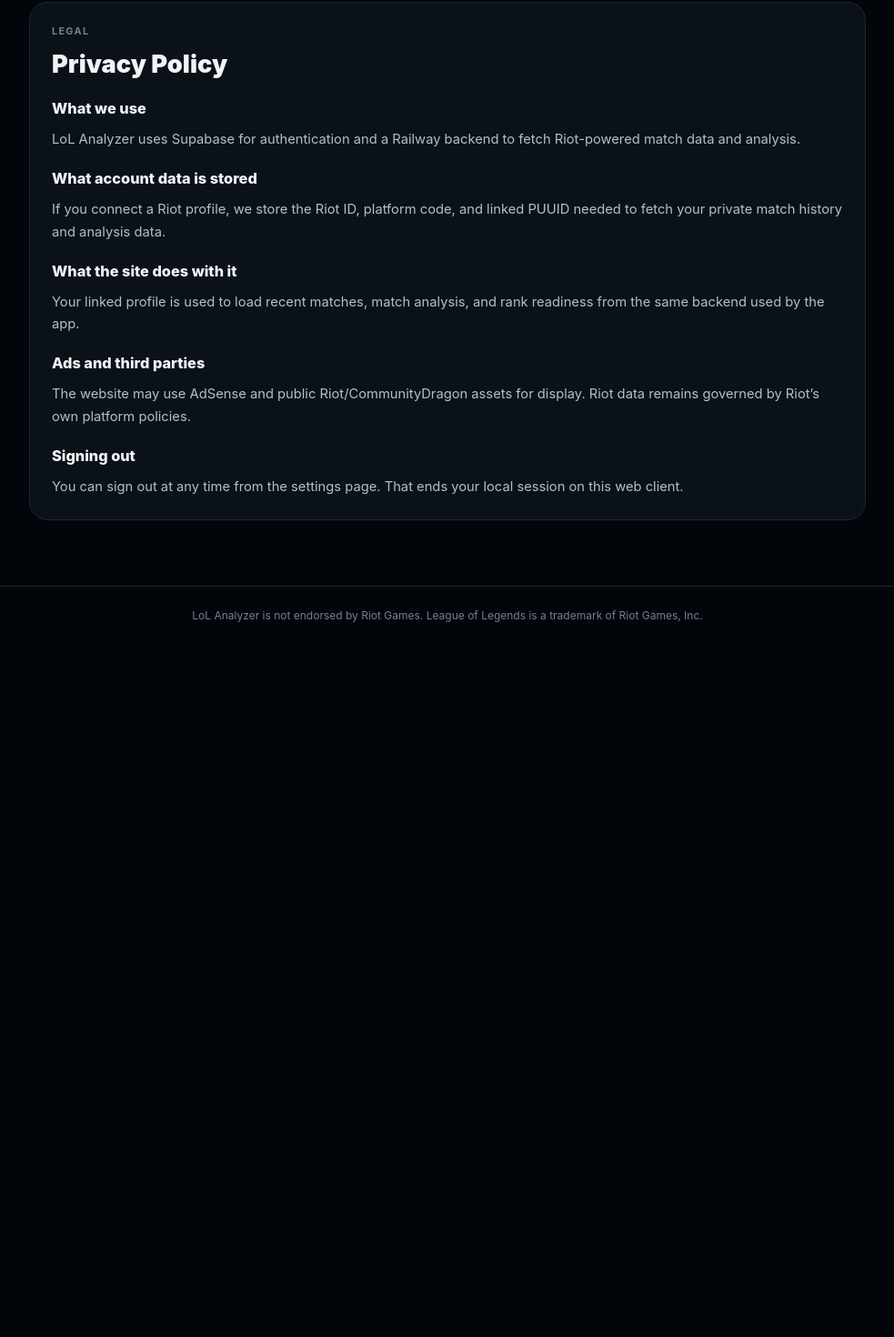
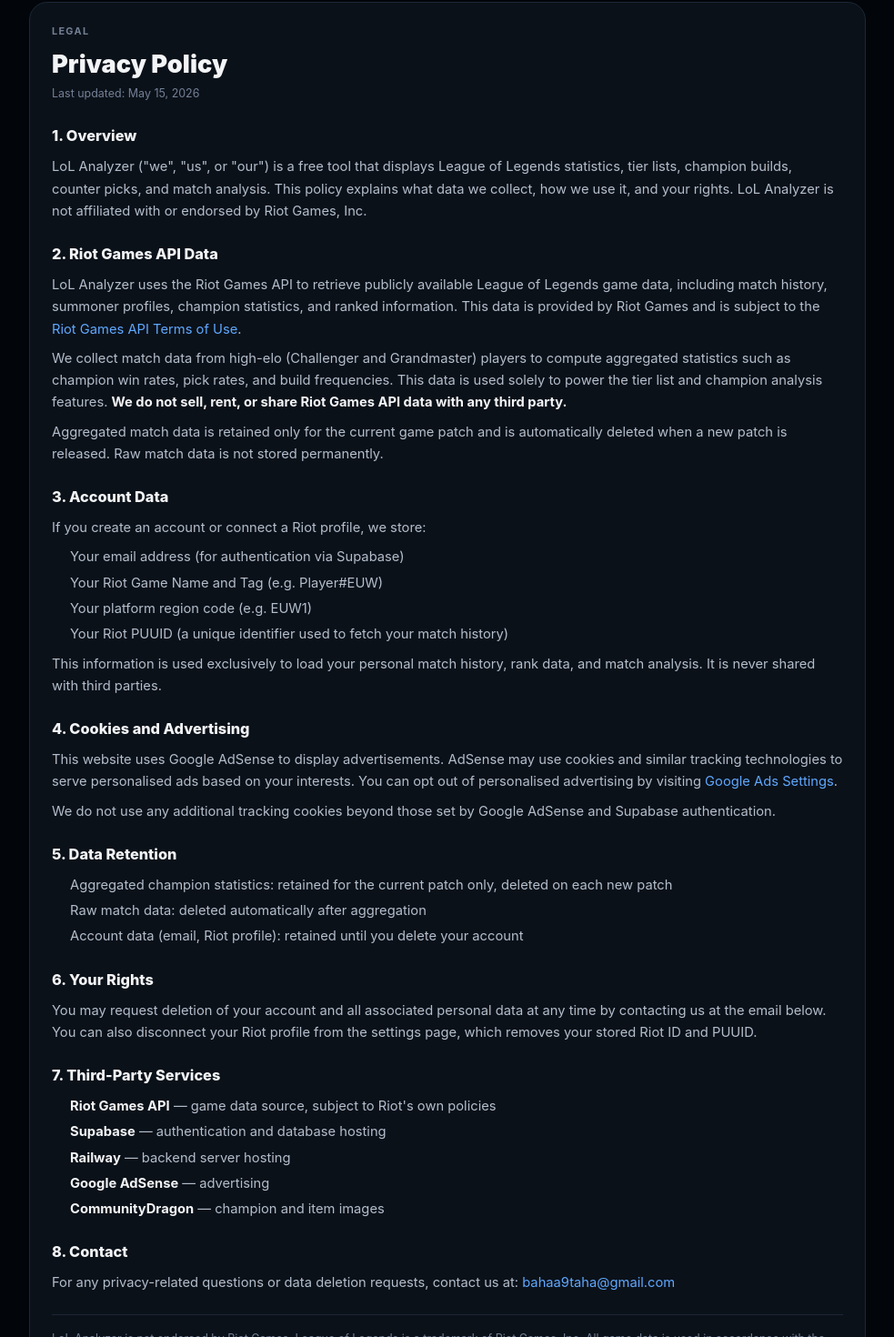
Before and after one commit to bahaa1119/lol-analyzer-web, a Next.js app: page /privacy-policy in a window 1280 px wide. Shown: the part 154-1624 px from the top of the page at 91% size, without its empty margins (148-1131 px from the left). Before the commit the page ends 863 px from the top, so only its background shows below. Built offline with nearby package versions, Linux system fonts and the light colour scheme; no server answers.

Commit message:
Expand privacy policy to cover Riot API data usage, retention, ads, and user rights

```diff
--- a/app/privacy-policy/page.tsx
+++ b/app/privacy-policy/page.tsx
@@ -13,41 +13,123 @@
         <p style={{ color: '#738096', fontSize: '0.68rem', fontWeight: 700, letterSpacing: '0.12em', textTransform: 'uppercase', marginBottom: 8 }}>
           LEGAL
         </p>
-        <h1 style={{ color: '#F3F4F6', fontSize: '1.7rem', fontWeight: 900, marginBottom: 16 }}>Privacy Policy</h1>
+        <h1 style={{ color: '#F3F4F6', fontSize: '1.7rem', fontWeight: 900, marginBottom: 4 }}>Privacy Policy</h1>
+        <p style={{ color: '#738096', fontSize: '0.78rem', marginBottom: 24 }}>Last updated: May 15, 2026</p>
 
-        <div style={{ display: 'grid', gap: 18, color: '#B4BECC', lineHeight: 1.65, fontSize: '0.92rem' }}>
-          <section>
-            <h2 style={{ color: '#F3F4F6', fontSize: '1.02rem', fontWeight: 800, marginBottom: 8 }}>What we use</h2>
-            <p>LoL Analyzer uses Supabase for authentication and a Railway backend to fetch Riot-powered match data and analysis.</p>
-          </section>
+        <div style={{ display: 'grid', gap: 22, color: '#B4BECC', lineHeight: 1.65, fontSize: '0.92rem' }}>
 
           <section>
-            <h2 style={{ color: '#F3F4F6', fontSize: '1.02rem', fontWeight: 800, marginBottom: 8 }}>What account data is stored</h2>
+            <h2 style={{ color: '#F3F4F6', fontSize: '1.02rem', fontWeight: 800, marginBottom: 8 }}>1. Overview</h2>
             <p>
-              If you connect a Riot profile, we store the Riot ID, platform code, and linked PUUID needed to fetch your private match history and analysis data.
+              LoL Analyzer ("we", "us", or "our") is a free tool that displays League of Legends statistics,
+              tier lists, champion builds, counter picks, and match analysis. This policy explains what data
+              we collect, how we use it, and your rights. LoL Analyzer is not affiliated with or endorsed by
+              Riot Games, Inc.
             </p>
           </section>
 
           <section>
-            <h2 style={{ color: '#F3F4F6', fontSize: '1.02rem', fontWeight: 800, marginBottom: 8 }}>What the site does with it</h2>
+            <h2 style={{ color: '#F3F4F6', fontSize: '1.02rem', fontWeight: 800, marginBottom: 8 }}>2. Riot Games API Data</h2>
             <p>
-              Your linked profile is used to load recent matches, match analysis, and rank readiness from the same backend used by the app.
+              LoL Analyzer uses the Riot Games API to retrieve publicly available League of Legends game data,
+              including match history, summoner profiles, champion statistics, and ranked information.
+              This data is provided by Riot Games and is subject to the{' '}
+              <a href="https://developer.riotgames.com/policies/general" target="_blank" rel="noopener noreferrer" style={{ color: '#5FA8FF' }}>
+                Riot Games API Terms of Use
+              </a>.
+            </p>
+            <p style={{ marginTop: 8 }}>
+              We collect match data from high-elo (Challenger and Grandmaster) players to compute aggregated
+              statistics such as champion win rates, pick rates, and build frequencies. This data is used
+              solely to power the tier list and champion analysis features. <strong style={{ color: '#F3F4F6' }}>
+              We do not sell, rent, or share Riot Games API data with any third party.</strong>
+            </p>
+            <p style={{ marginTop: 8 }}>
+              Aggregated match data is retained only for the current game patch and is automatically deleted
+              when a new patch is released. Raw match data is not stored permanently.
             </p>
           </section>
 
           <section>
-            <h2 style={{ color: '#F3F4F6', fontSize: '1.02rem', fontWeight: 800, marginBottom: 8 }}>Ads and third parties</h2>
+            <h2 style={{ color: '#F3F4F6', fontSize: '1.02rem', fontWeight: 800, marginBottom: 8 }}>3. Account Data</h2>
             <p>
-              The website may use AdSense and public Riot/CommunityDragon assets for display. Riot data remains governed by Riot’s own platform policies.
+              If you create an account or connect a Riot profile, we store:
+            </p>
+            <ul style={{ marginTop: 8, paddingLeft: 20, display: 'grid', gap: 4 }}>
+              <li>Your email address (for authentication via Supabase)</li>
+              <li>Your Riot Game Name and Tag (e.g. Player#EUW)</li>
+              <li>Your platform region code (e.g. EUW1)</li>
+              <li>Your Riot PUUID (a unique identifier used to fetch your match history)</li>
+            </ul>
+            <p style={{ marginTop: 8 }}>
+              This information is used exclusively to load your personal match history, rank data, and match
+              analysis. It is never shared with third parties.
             </p>
           </section>
 
           <section>
-            <h2 style={{ color: '#F3F4F6', fontSize: '1.02rem', fontWeight: 800, marginBottom: 8 }}>Signing out</h2>
+            <h2 style={{ color: '#F3F4F6', fontSize: '1.02rem', fontWeight: 800, marginBottom: 8 }}>4. Cookies and Advertising</h2>
             <p>
-              You can sign out at any time from the settings page. That ends your local session on this web client.
+              This website uses Google AdSense to display advertisements. AdSense may use cookies and similar
+              tracking technologies to serve personalised ads based on your interests. You can opt out of
+              personalised advertising by visiting{' '}
+              <a href="https://www.google.com/settings/ads" target="_blank" rel="noopener noreferrer" style={{ color: '#5FA8FF' }}>
+                Google Ads Settings
+              </a>.
+            </p>
+            <p style={{ marginTop: 8 }}>
+              We do not use any additional tracking cookies beyond those set by Google AdSense and Supabase
+              authentication.
             </p>
           </section>
+
+          <section>
+            <h2 style={{ color: '#F3F4F6', fontSize: '1.02rem', fontWeight: 800, marginBottom: 8 }}>5. Data Retention</h2>
+            <ul style={{ paddingLeft: 20, display: 'grid', gap: 4 }}>
+              <li>Aggregated champion statistics: retained for the current patch only, deleted on each new patch</li>
+              <li>Raw match data: deleted automatically after aggregation</li>
+              <li>Account data (email, Riot profile): retained until you delete your account</li>
+            </ul>
+          </section>
+
+          <section>
+            <h2 style={{ color: '#F3F4F6', fontSize: '1.02rem', fontWeight: 800, marginBottom: 8 }}>6. Your Rights</h2>
+            <p>
+              You may request deletion of your account and all associated personal data at any time by
+              contacting us at the email below. You can also disconnect your Riot profile from the settings
+              page, which removes your stored Riot ID and PUUID.
+            </p>
+          </section>
+
+          <section>
+            <h2 style={{ color: '#F3F4F6', fontSize: '1.02rem', fontWeight: 800, marginBottom: 8 }}>7. Third-Party Services</h2>
+            <ul style={{ paddingLeft: 20, display: 'grid', gap: 4 }}>
+              <li><strong style={{ color: '#F3F4F6' }}>Riot Games API</strong> — game data source, subject to Riot's own policies</li>
+              <li><strong style={{ color: '#F3F4F6' }}>Supabase</strong> — authentication and database hosting</li>
+              <li><strong style={{ color: '#F3F4F6' }}>Railway</strong> — backend server hosting</li>
+              <li><strong style={{ color: '#F3F4F6' }}>Google AdSense</strong> — advertising</li>
+              <li><strong style={{ color: '#F3F4F6' }}>CommunityDragon</strong> — champion and item images</li>
+            </ul>
+          </section>
+
+          <section>
+            <h2 style={{ color: '#F3F4F6', fontSize: '1.02rem', fontWeight: 800, marginBottom: 8 }}>8. Contact</h2>
+            <p>
+              For any privacy-related questions or data deletion requests, contact us at:{' '}
+              <a href="mailto:bahaa9taha@gmail.com" style={{ color: '#5FA8FF' }}>bahaa9taha@gmail.com</a>
+            </p>
+          </section>
+
+          <section style={{ borderTop: '1px solid var(--border-1)', paddingTop: 16 }}>
+            <p style={{ fontSize: '0.78rem', color: '#738096' }}>
+              LoL Analyzer is not endorsed by Riot Games. League of Legends is a trademark of Riot Games, Inc.
+              All game data is used in accordance with the{' '}
+              <a href="https://developer.riotgames.com/policies/general" target="_blank" rel="noopener noreferrer" style={{ color: '#5FA8FF' }}>
+                Riot Games API Terms of Use
+              </a>.
+            </p>
+          </section>
+
         </div>
       </div>
     </div>
```
